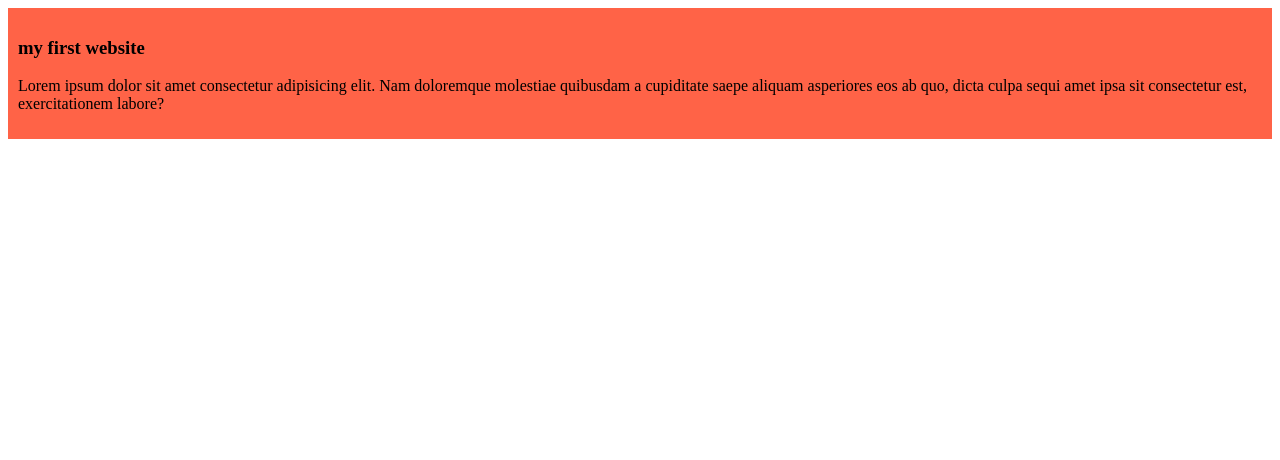
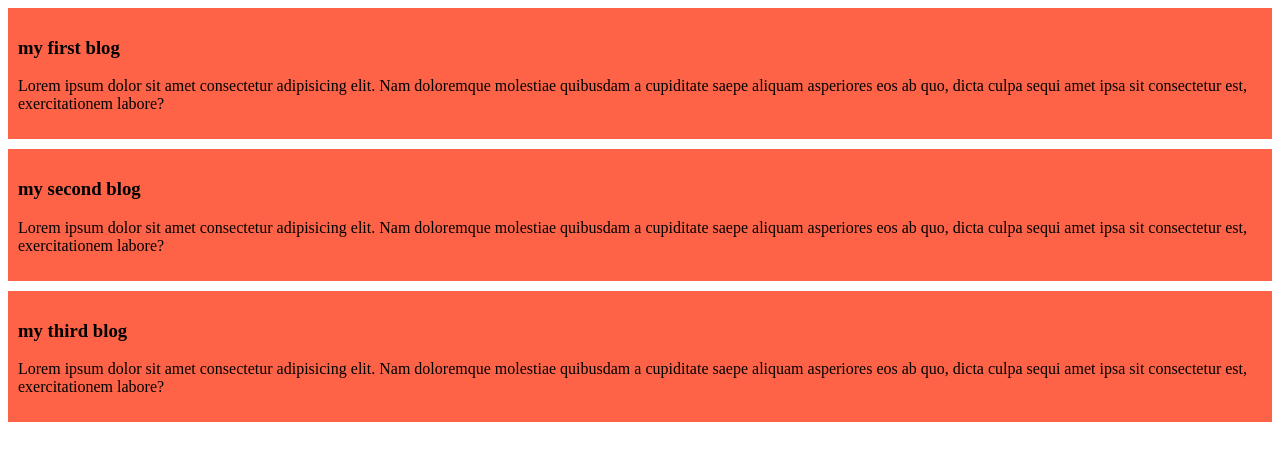
Before and after one commit to SanjidaIslamSharna/my-simple-website, a plain HTML site: page index.html in a window 1280 px wide. Drawn offline with Linux system fonts and the light colour scheme.

Commit message:
added the second and third blog

```diff
--- a/index.html
+++ b/index.html
@@ -8,7 +8,15 @@
 </head>
 <body>
     <div>
-        <h3>my first website</h3>
+        <h3>my first blog</h3>
+        <p>Lorem ipsum dolor sit amet consectetur adipisicing elit. Nam doloremque molestiae quibusdam a cupiditate saepe aliquam asperiores eos ab quo, dicta culpa sequi amet ipsa sit consectetur est, exercitationem labore?</p>
+    </div>
+    <div>
+        <h3>my second blog</h3>
+        <p>Lorem ipsum dolor sit amet consectetur adipisicing elit. Nam doloremque molestiae quibusdam a cupiditate saepe aliquam asperiores eos ab quo, dicta culpa sequi amet ipsa sit consectetur est, exercitationem labore?</p>
+    </div>
+    <div>
+        <h3>my third blog</h3>
         <p>Lorem ipsum dolor sit amet consectetur adipisicing elit. Nam doloremque molestiae quibusdam a cupiditate saepe aliquam asperiores eos ab quo, dicta culpa sequi amet ipsa sit consectetur est, exercitationem labore?</p>
     </div>
 </body>
--- a/styles/blog.css
+++ b/styles/blog.css
@@ -1,4 +1,5 @@
 div{
     background-color: tomato;
     padding: 10px;
+    margin-bottom: 10px;
 }
```
